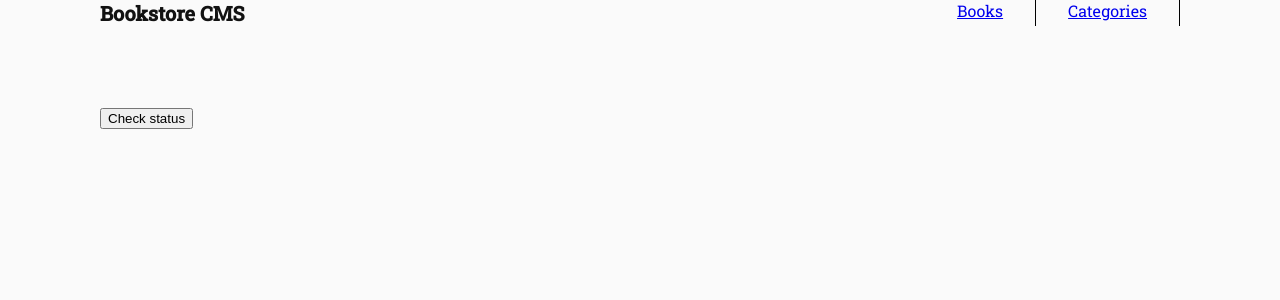
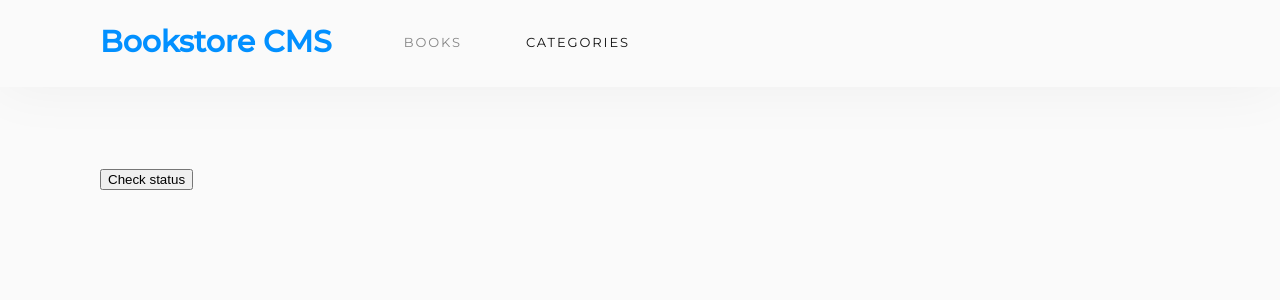
Before and after one commit to AyoMoses1/Bookstore, a React (Create React App) app: page /categories in a window 1280 px wide. Shown: the top 300 px of the page. Built offline with nearby package versions, Linux system fonts and the light colour scheme.

Commit message:
styled books

```diff
--- a/src/App.css
+++ b/src/App.css
@@ -13,3 +13,7 @@ body {
 .main-wrapper {
   padding: 0 100px;
 }
+
+.active {
+  opacity: 1;
+}
--- a/src/components/Book.jsx
+++ b/src/components/Book.jsx
@@ -23,7 +23,9 @@ function Book({
         </div>
       </div>
       <div className={style.statistics}>
-        <div className={style.oval}></div>
+        <div className={style.oval}>
+          <div className={style.circularProgress}></div>
+        </div>
         <div>
           <h2>64%</h2>
           <span>completed</span>
@@ -31,7 +33,7 @@ function Book({
       </div>
       <div className="chapter">
         <span className={style.chapter}>CURRENT CHAPTER</span>
-        <h3>Chapter 17</h3>
+        <h3 className={style.chapterName}>Chapter 17</h3>
         <button type="button" className={style.chapterButton}>UPDATE PROGRESS</button>
       </div>
     </div>
--- a/src/components/Layout.jsx
+++ b/src/components/Layout.jsx
@@ -5,9 +5,11 @@ import Navbar from './Navbar';
 
 function Layout() {
   return (
-    <div className="main-wrapper">
+    <div>
       <Navbar />
-      <Outlet />
+      <div className="main-wrapper">
+        <Outlet />
+      </div>
     </div>
   );
 }
--- a/src/components/Navbar.js
+++ b/src/components/Navbar.js
@@ -20,7 +20,7 @@ const Navbar = () => {
           {links.map((link) => (
             <React.Fragment key={link.text}>
               <li>
-                <NavLink to={link.path}>{link.text}</NavLink>
+                <NavLink to={link.path} className={styles.link}>{link.text}</NavLink>
               </li>
             </React.Fragment>
           ))}
--- a/src/styles/Book.module.css
+++ b/src/styles/Book.module.css
@@ -4,18 +4,28 @@
   justify-content: space-between;
   align-items: center;
   margin-bottom: 2em;
-  padding: 2em;
+  padding: 2rem 9.188rem 1.625rem 1.688rem;
   border: 1px solid #e8e8e8;
 }
 
 .oval {
-    width: 4.25rem;
-    height: 4.25rem;
-    border-style: solid;
-    border-width: 5px;
-    border-image-source: linear-gradient(to bottom, #379cf6);
-    border-image-slice: 1;
-    border-radius: 50%;
+  width: 5.625rem;
+  height: 5.625rem;
+  padding: 0.63rem 0.625rem 0.75rem 0.75rem;
+  display: flex;
+  justify-content: center;
+  align-items: center;
+}
+
+.circularProgress {
+  position: absolute;
+  border-radius: 50%;
+  width: 4.25rem;
+  height: 4.25rem;
+  border: 5px solid #379cf6;
+  border-left-color: #e8e8e8;
+  -webkit-transform: rotate(45deg);
+  transform: rotate(45deg);
 }
 
 .statistics {
@@ -59,6 +69,11 @@
 .chapter {
   color: #121212;
 }
+
+.chapterName {
+  margin:  0.5rem 0 2rem;
+}
+
 .chapterButton {
   background: #0290ff;
   border: none;
--- a/src/styles/Navbar.module.css
+++ b/src/styles/Navbar.module.css
@@ -5,8 +5,11 @@
 
 .navbar {
   display: flex;
-  justify-content: space-between;
   margin-bottom: 5em;
+  align-items: center;
+  font-family: Montserrat;
+  box-shadow: 0 0 60px 0 rgba(0, 0, 0, 0.05);
+  padding: 1.438rem 6.188rem 1.688rem 6.25rem;
 }
 
 .navlinks {
@@ -16,15 +19,19 @@
 .navlinks li {
   list-style-type: none;
   padding: 0 2rem;
-  border-right: 1px solid #000;
 }
 
-.navlinks .navlinks li a {
+.link{
   text-decoration: none;
-  color: #000;
+  color: #121212;
+  text-transform: uppercase;
+  font-size: 0.813rem;
+  letter-spacing: 1.9px;
+  opacity: 0.5;
 }
 
 .navlogo {
-  font-weight: 700;
-  font-size: 1.25rem;
+  font-size: 1.875rem;
+  font-weight: bold;
+  color: #0290ff;
 }
```
